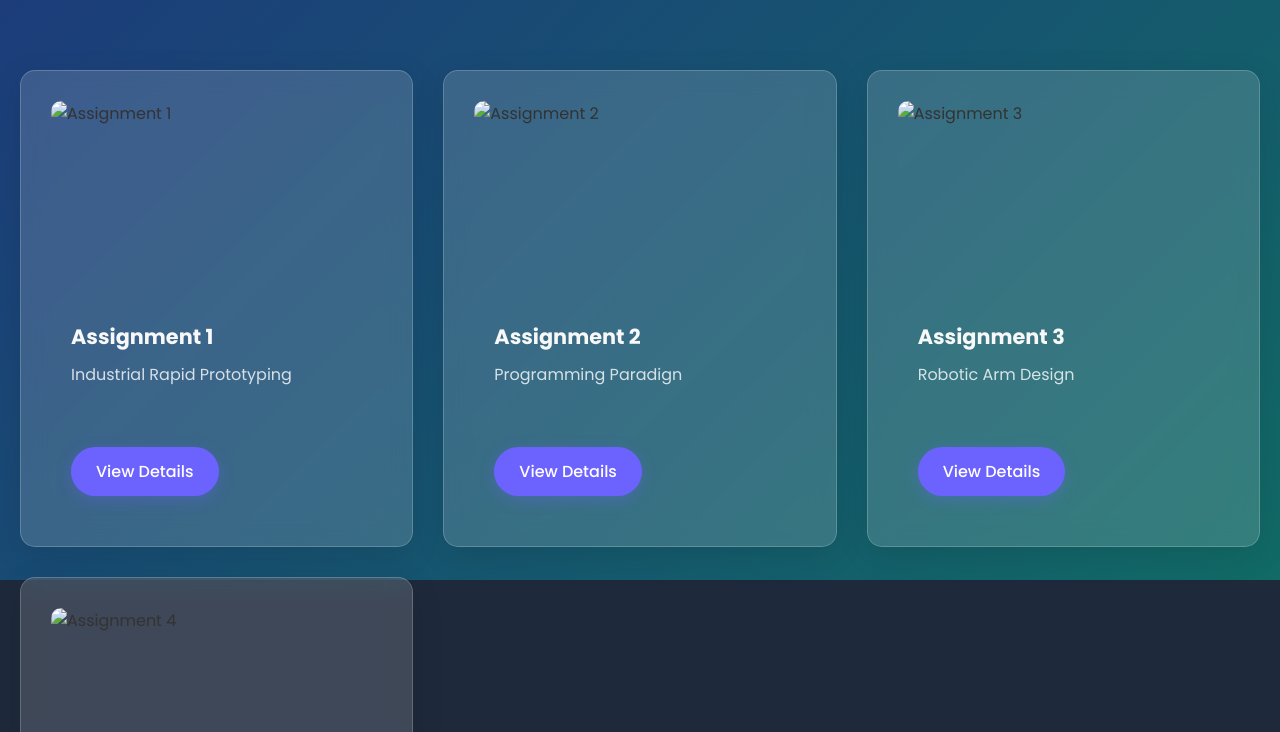
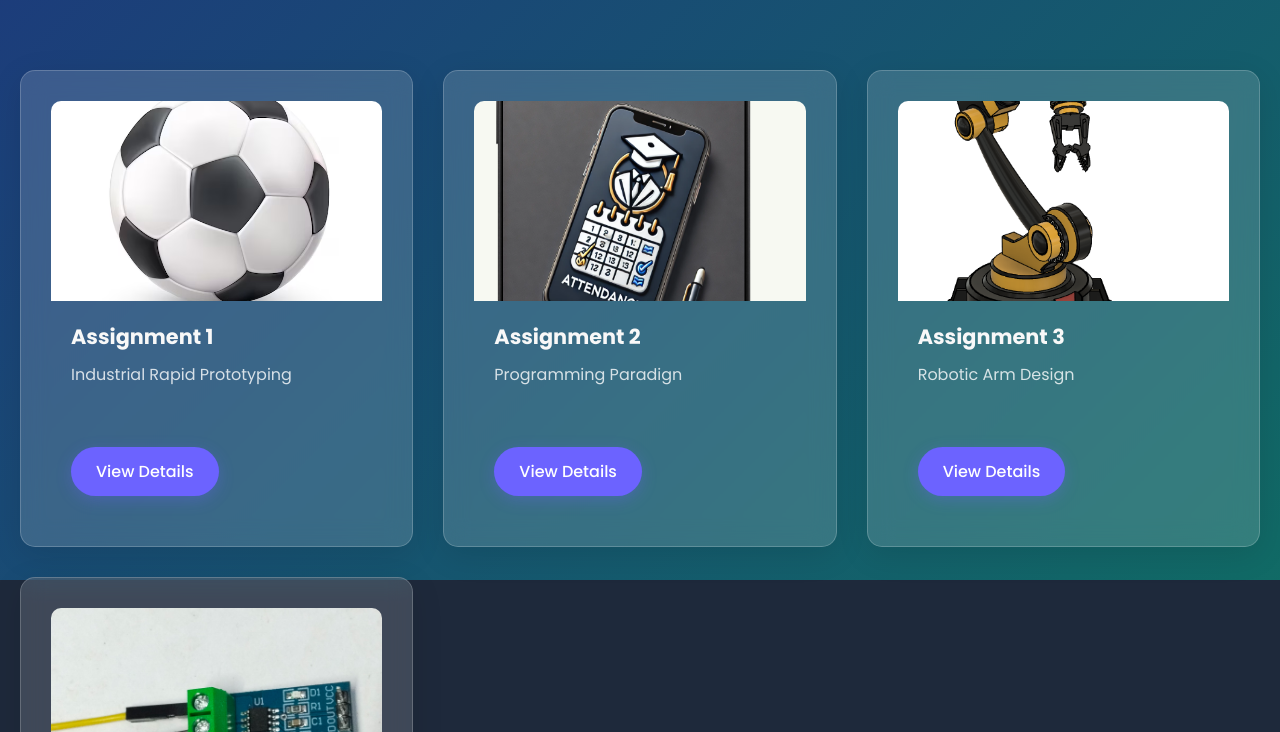
Before and after one commit to AUGUSTINJEBAKUMARE/My_Portfolio, a plain HTML site: page protosem (1).html in a window 1280 px wide. Shown: the part 220-952 px from the top of the page. Drawn offline with Linux system fonts and the light colour scheme; files whose address does not match are found by name.

Commit message:
Update protosem (1).html

```diff
--- a/protosem (1).html
+++ b/protosem (1).html
@@ -41,7 +41,7 @@
                 <!-- Assignment 1 -->
                 <div class="assignment-card glass-card">
                     <div class="assignment-image">
-                        <img src="IMAGES/protosem/assignment 1/soccer-ball-realistic-white-black-picture_1284-8506 (1).avif" alt="Assignment 1">
+                        <img src="assignment 1/soccer-ball-realistic-white-black-picture_1284-8506 (1).avif" alt="Assignment 1">
                     </div>
                     <div class="assignment-info">
                         <h3>Assignment 1</h3>
@@ -53,7 +53,7 @@
                 <!-- Assignment 2 -->
                 <div class="assignment-card glass-card">
                     <div class="assignment-image">
-                        <img src="IMAGES/protosem/assignment 2/Screenshot 2025-02-21 181920.png" alt="Assignment 2">
+                        <img src="assignment 2/Screenshot 2025-02-21 181920.png" alt="Assignment 2">
                     </div>
                     <div class="assignment-info">
                         <h3>Assignment 2</h3>
@@ -65,7 +65,7 @@
                 <!-- Assignment 3 -->
                 <div class="assignment-card glass-card">
                     <div class="assignment-image">
-                        <img src="IMAGES/protosem/assignment 3/Screenshot 2025-03-29 192808.png" alt="Assignment 3">
+                        <img src="assignment 3/Screenshot 2025-03-29 192808.png" alt="Assignment 3">
                     </div>
                     <div class="assignment-info">
                         <h3>Assignment 3</h3>
@@ -77,7 +77,7 @@
                 <!-- Assignment 4 -->
                 <div class="assignment-card glass-card">
                     <div class="assignment-image">
-                        <img src="IMAGES/protosem/assignment 4/IMG_20250328_185015.jpg" alt="Assignment 4">
+                        <img src="assignment 4/IMG_20250328_185015.jpg" alt="Assignment 4">
                     </div>
                     <div class="assignment-info">
                         <h3>Assignment 4</h3>
```
